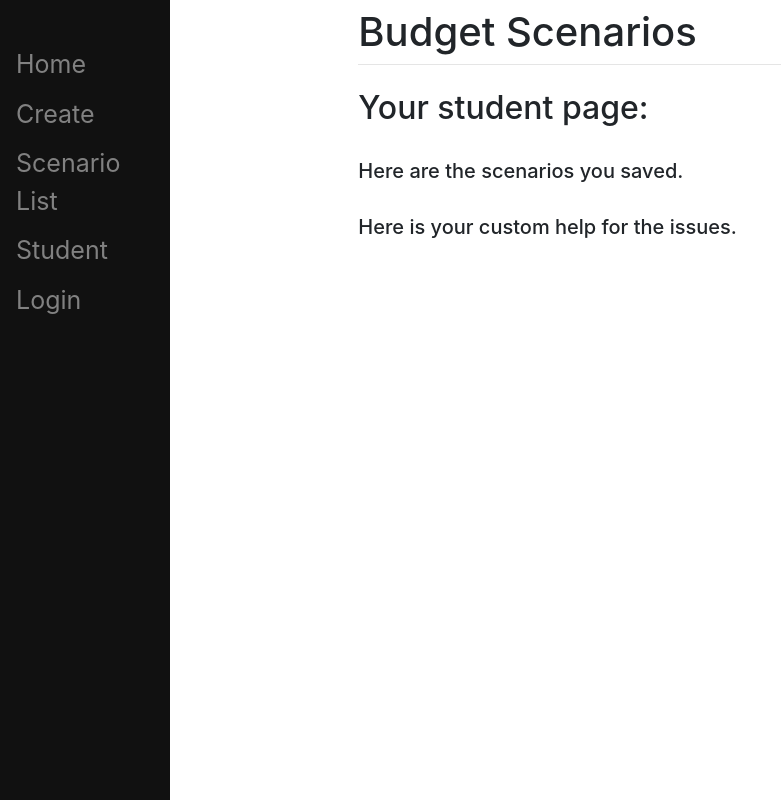
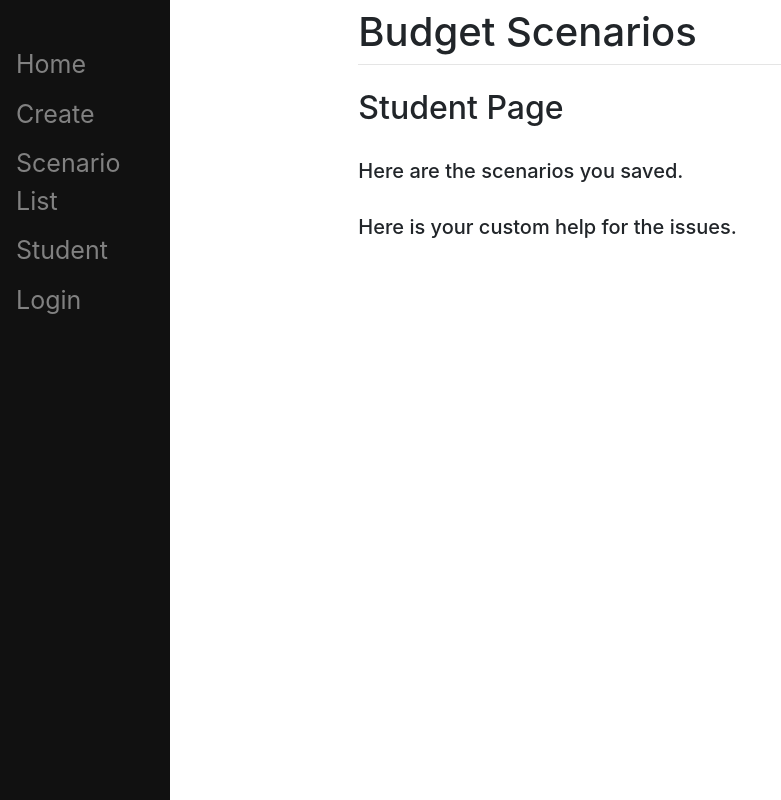
Before and after one commit to lailamay/CodeLabs, a Django app: page /student/ in a window 1280 px wide. Shown: the whole page, without its empty margins (0-781 px from the left). Run offline with Django 3.2, Linux system fonts and the light colour scheme; data that the repository does not hold is empty; some libraries are stand-ins or nearby versions.

Commit message:
slight changes

```diff
--- a/mysite/main/templates/main/scenario.html
+++ b/mysite/main/templates/main/scenario.html
@@ -5,6 +5,7 @@
 
 {% block content %}
 	<h1>{{scenario_list.name}}</h1>
+	<h5> Choose the scenario(s) you believe you need help with at the moment. </h5>
 	<form method="post" action="#">
 		{% csrf_token %}
 		{% for scenario in scenario_list.scenario_set.all %}
--- a/mysite/main/templates/main/student.html
+++ b/mysite/main/templates/main/student.html
@@ -6,7 +6,7 @@ Student Page
 {% endblock %}
 
 {% block content %}
-<h2> Your student page: </h2>
+<h2> Student Page </h2>
 <br>
 <h5>Here are the scenarios you saved. </h5>
 
```
